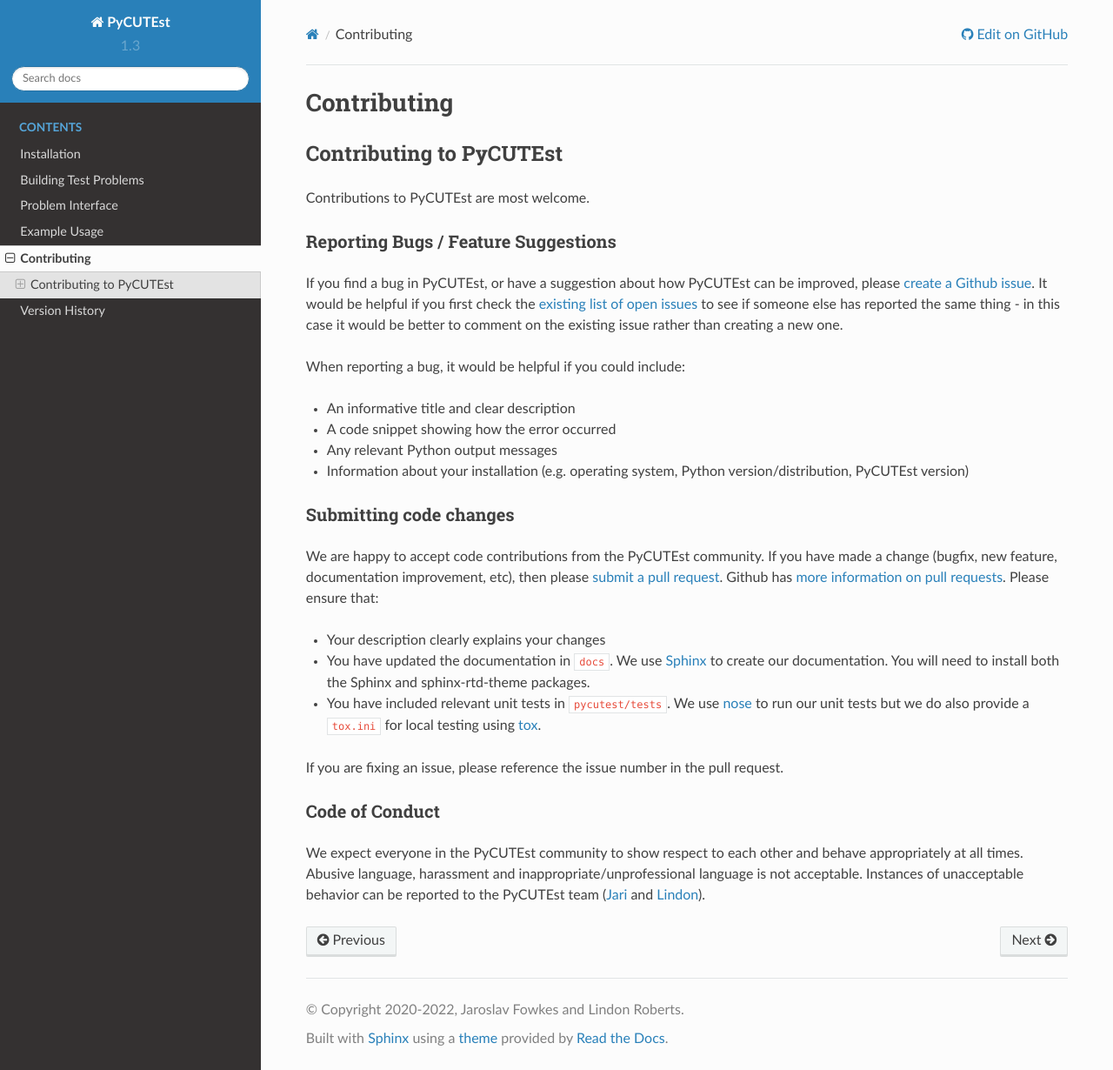
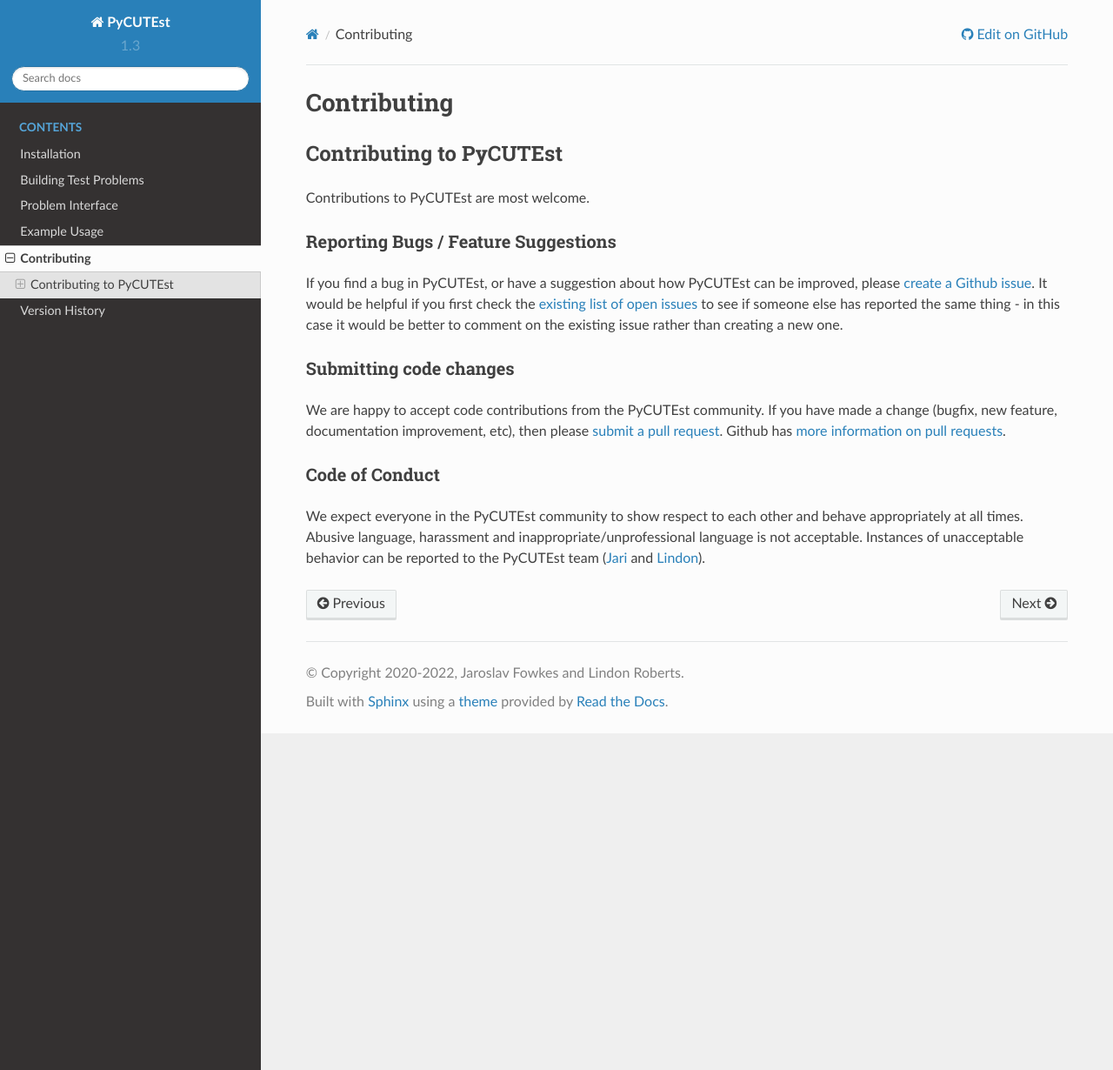
Before and after one commit to jfowkes/pycutest, a Sphinx documentation site: the page built from docs/contributing.rst, in a window 1280 px wide and 1230 px high. Shown: the whole window at 87% size. Built offline with Sphinx 7.4.7 and the Read the Docs theme 2.0.0, drawn with Linux system fonts in a browser that asks for light colours.

Commit message:
Remove template info from contributing.rst

```diff
--- a/docs/contributing.rst
+++ b/docs/contributing.rst
@@ -15,13 +15,6 @@
 to see if someone else has reported the same thing - in this case it would be better to comment on the existing issue
 rather than creating a new one.
 
-When reporting a bug, it would be helpful if you could include:
-
-* An informative title and clear description
-* A code snippet showing how the error occurred
-* Any relevant Python output messages
-* Information about your installation (e.g. operating system, Python version/distribution, PyCUTEst version)
-
 Submitting code changes
 ^^^^^^^^^^^^^^^^^^^^^^^
 
@@ -29,17 +22,6 @@
 If you have made a change (bugfix, new feature, documentation improvement, etc), then please
 `submit a pull request <https://github.com/jfowkes/pycutest/pulls>`_.
 Github has `more information on pull requests <https://docs.github.com/en/pull-requests>`_.
-Please ensure that:
-
-* Your description clearly explains your changes
-* You have updated the documentation in :code:`docs`.
-  We use `Sphinx <https://www.sphinx-doc.org/en/master/>`_ to create our documentation.
-  You will need to install both the Sphinx and sphinx-rtd-theme packages.
-* You have included relevant unit tests in :code:`pycutest/tests`.
-  We use `nose <https://nose.readthedocs.io/en/latest/>`_ to run our unit tests
-  but we do also provide a :code:`tox.ini` for local testing using `tox <https://tox.wiki/en/latest/>`_.
-
-If you are fixing an issue, please reference the issue number in the pull request.
 
 Code of Conduct
 ^^^^^^^^^^^^^^^
```
